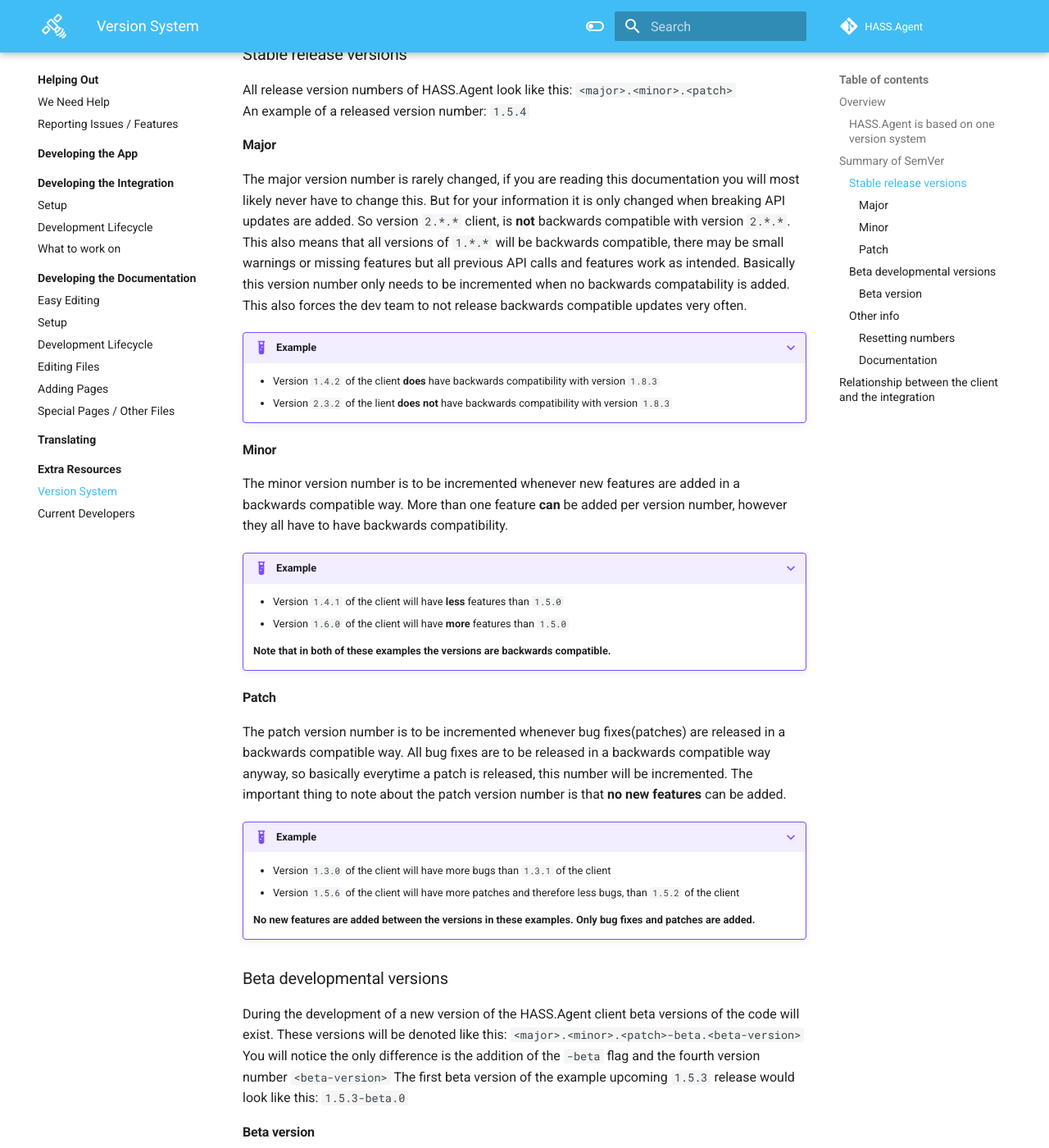
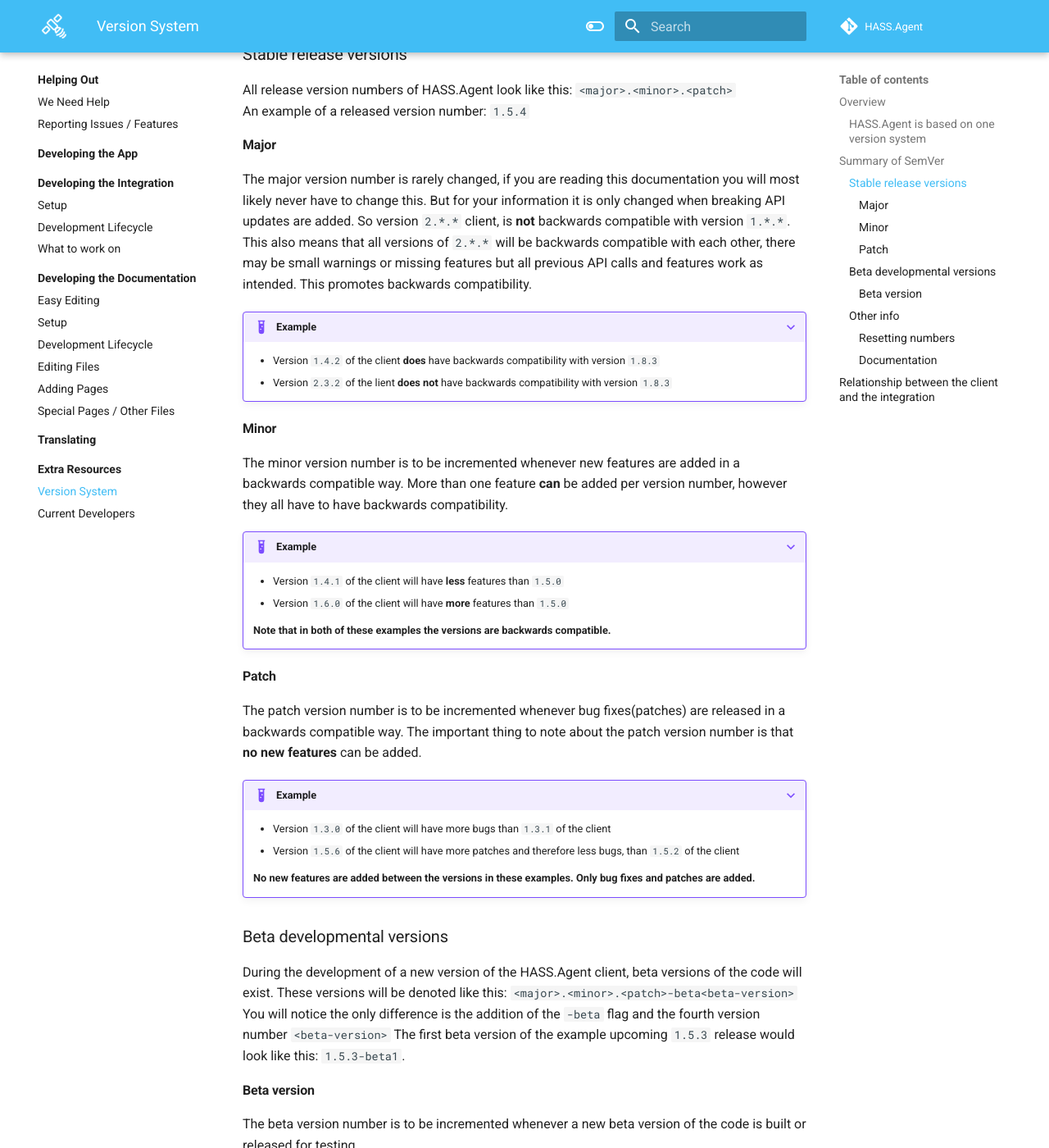
Before and after one commit to hass-agent/HASS.Agent-Documentation, an MkDocs documentation site: the page built from docs/contributing/resources/version-system.md, in a window 1280 px wide and 1400 px high, scrolled down 741 px. Shown: the whole window at 82% size. Built offline with MkDocs 1.6.1 and Material for MkDocs 9.7.7, drawn with Linux system fonts in a browser that asks for light colours; comment, search, counter and statistics services are not loaded; the version menu is left out; some of the changed text lies outside the part shown.

Commit message:
Fix: Versioning wording

```diff
--- a/docs/contributing/resources/version-system.md
+++ b/docs/contributing/resources/version-system.md
@@ -21,7 +21,7 @@
 
 #### Major
 
-The major version number is rarely changed, if you are reading this documentation you will most likely never have to change this. But for your information it is only changed when breaking API updates are added. So version `2.*.*` client, is **not** backwards compatible with version `2.*.*`. This also means that all versions of `1.*.*` will be backwards compatible, there may be small warnings or missing features but all previous API calls and features work as intended. Basically this version number only needs to be incremented when no backwards compatability is added. This also forces the dev team to not release backwards compatible updates very often.
+The major version number is rarely changed, if you are reading this documentation you will most likely never have to change this. But for your information it is only changed when breaking API updates are added. So version `2.*.*` client, is **not** backwards compatible with version `1.*.*`. This also means that all versions of `2.*.*` will be backwards compatible with each other, there may be small warnings or missing features but all previous API calls and features work as intended. This promotes backwards compatibility.
 
 ???+ example
 
@@ -41,7 +41,7 @@
 
 #### Patch
 
-The patch version number is to be incremented whenever bug fixes(patches) are released in a backwards compatible way. All bug fixes are to be released in a backwards compatible way anyway, so basically everytime a patch is released, this number will be incremented. The important thing to note about the patch version number is that **no new features** can be added.
+The patch version number is to be incremented whenever bug fixes(patches) are released in a backwards compatible way. The important thing to note about the patch version number is that **no new features** can be added.
 
 ???+ example
 
@@ -52,8 +52,8 @@
 
 ### Beta developmental versions
 
-During the development of a new version of the HASS.Agent client beta versions of the code will exist. These versions will be denoted like this: `<major>.<minor>.<patch>-beta.<beta-version>` You will notice the only difference is the addition of the `-beta` flag and the fourth version number `<beta-version>`
-The first beta version of the example upcoming `1.5.3` release would look like this: `1.5.3-beta.0`
+During the development of a new version of the HASS.Agent client, beta versions of the code will exist. These versions will be denoted like this: `<major>.<minor>.<patch>-beta<beta-version>` You will notice the only difference is the addition of the `-beta` flag and the fourth version number `<beta-version>`
+The first beta version of the example upcoming `1.5.3` release would look like this: `1.5.3-beta1`.
 
 #### Beta version
 
@@ -63,7 +63,7 @@
 
     > The current stable version is `2.5.4` and the dev team is working on a new feature
 
-    The beta version during the first development update should be `2.6.0-beta.0`
+    The beta version during the first development update should be `2.6.0-beta1`
 
     Everytime a new development update is added to this feature the last number should be incremented.
 
@@ -71,21 +71,21 @@
 
     The stable version for release should be `2.6.0`
 
-    > The dev team has found bugs and is working on a hotfix. They are in devlopment of the second hotfix right now.
+    > The dev team has found bugs and is working on a hotfix. They are in devlopment of the **second** hotfix right now.
 
-    The current beta version should be `2.6.1-beta.1` (1)
+    The current beta version should be `2.6.1-beta2` (1)
 
     > They have now completed this hotfix
 
     The stable release version should be `2.6.1`
 
-1.  We use 1 for the `<beta-version>` here, because hotfix 1 was .0 and hotfix 2 was .1
+1.  We use 2 for the `<beta-version>` here, because this is the second beta.
 
 ### Other info
 
 #### Resetting numbers
 
-Whenever a "parent" version number is incremented the "children" numbers must be rest to zero.
+Whenever a "parent" version number is incremented the "children" numbers must be reset to zero.
 
 ???+ example
 
@@ -96,7 +96,7 @@
 
 The documentation operates on version of just `<major>.<minor>` This will still match the client because no major documentation change will happen during a patch of the HASS.Agent client.
 
-The other difference between this version system and the client's version system is that beta version attributes will not exist. In the documentation if the upcoming release is going to be `1.5.0` and the current beta version is `1.5.0-beta.3` then the docs will have `1.5` with the label/attribute `beta`.
+The docs will denote betas with the `beta` label in the version selector, and it will point to the upcoming feature release verion. If the upcoming release is going to be `1.5.0` and the current beta version is `1.5.0-beta.3` then the docs will have `1.5` with the label/attribute `beta`.
 
 ## Relationship between the client and the integration
 
```
